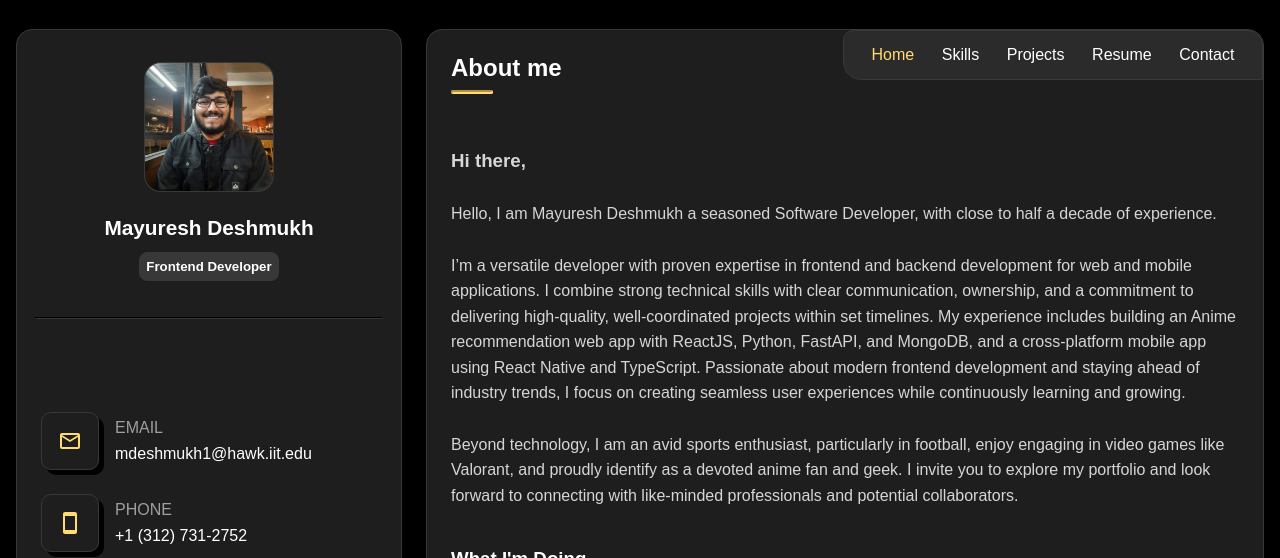
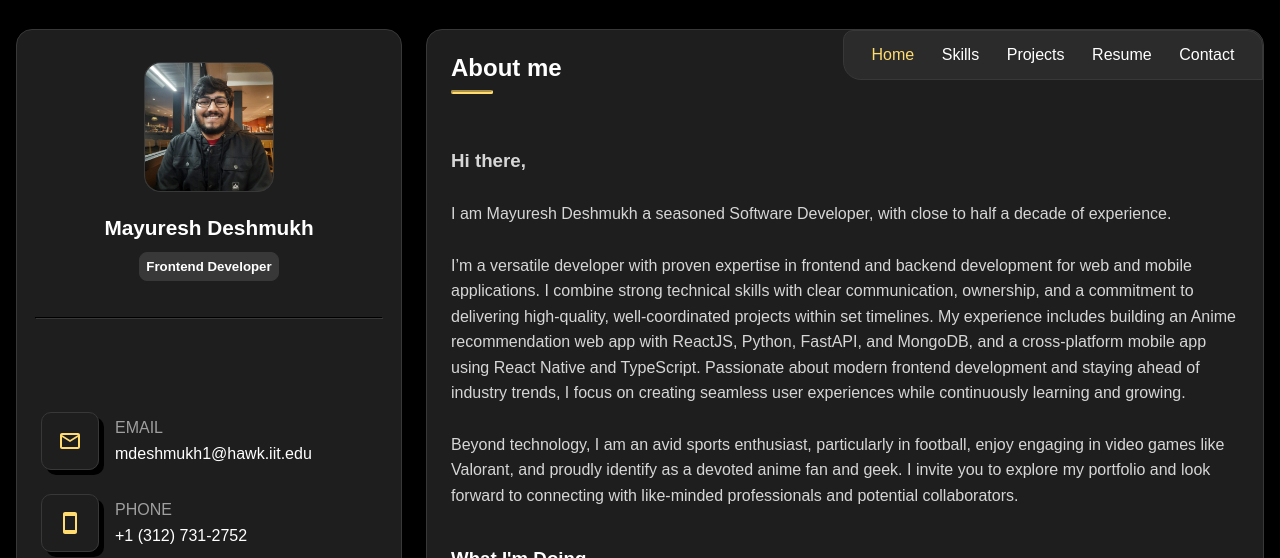
Before and after one commit to MFA21SCM03D/Portfolio, a React (Create React App) app: page / in a window 1280 px wide. Shown: the top 558 px of the page. Built offline with nearby package versions, Linux system fonts and the light colour scheme.

Commit message:
Update Home.jsx
Removed redundant speech

```diff
--- a/src/pages/Home/Home.jsx
+++ b/src/pages/Home/Home.jsx
@@ -13,7 +13,7 @@ function Home() {
       <div className="home_aboutme_desc">
         <h3>Hi there,</h3>
         <br/>
-        Hello, I am Mayuresh Deshmukh a seasoned Software Developer, with close to half a decade of experience.
+        I am Mayuresh Deshmukh a seasoned Software Developer, with close to half a decade of experience.
         <br /><br />
         I’m a versatile developer with proven expertise in frontend and backend development for web and mobile applications. I combine strong technical skills with clear communication, ownership, and a commitment to delivering high-quality, well-coordinated projects within set timelines. My experience includes building an Anime recommendation web app with ReactJS, Python, FastAPI, and MongoDB, and a cross-platform mobile app using React Native and TypeScript. Passionate about modern frontend development and staying ahead of industry trends, I focus on creating seamless user experiences while continuously learning and growing.
         <br /><br />
```
